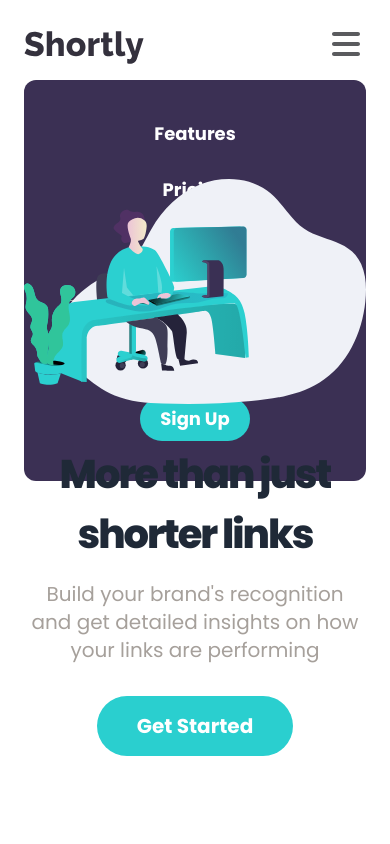
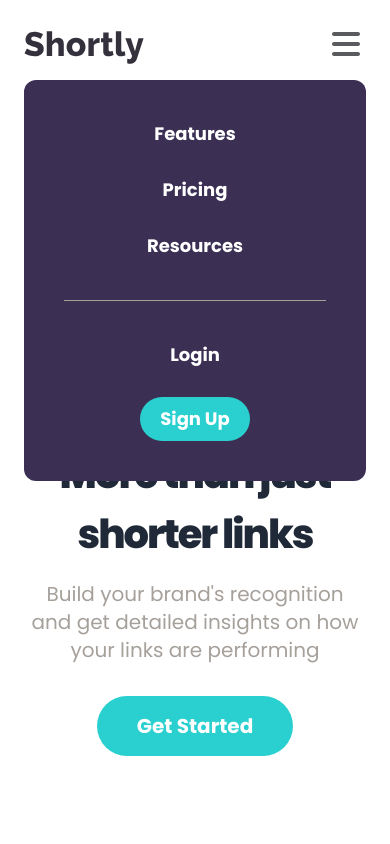
Before and after one commit to ayezabashir/URL-shortening-API-landing-page, a React (Vite) app: page / in a window 390 px wide. Both pictures are taken after a click on the button "Toggle Navigation Menu". Shown: the top 844 px of the page. Built offline with nearby package versions, Linux system fonts and the light colour scheme.

Commit message:
header component

```diff
--- a/src/components/Header.jsx
+++ b/src/components/Header.jsx
@@ -25,7 +25,7 @@ const Header = () => {
                         <img className="w-10 hover:opacity-90 cursor-pointer" src={menu} alt="Menu" />
                     </button>
                     {
-                        openMenu && <div className="animate-slide-in bg-purple w-full absolute right-0 left-0 top-14 rounded-xl px-10">
+                        openMenu && <div className="animate-slide-in bg-purple w-full absolute right-0 left-0 top-14 z-10 rounded-xl px-10">
                             <NavItems onNavigate={() => setOpenMenu(false)} />
                         </div>
                     }
```
